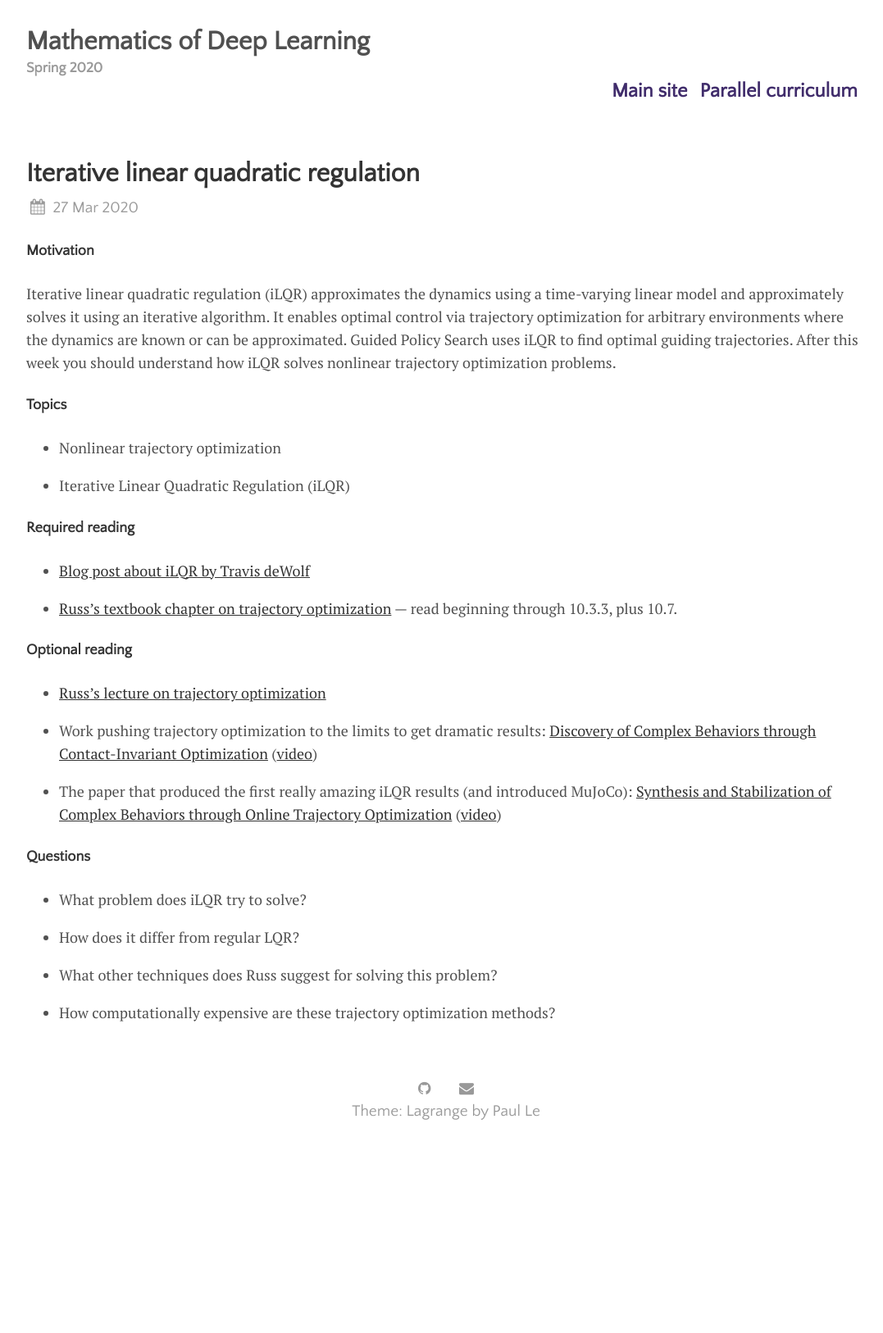
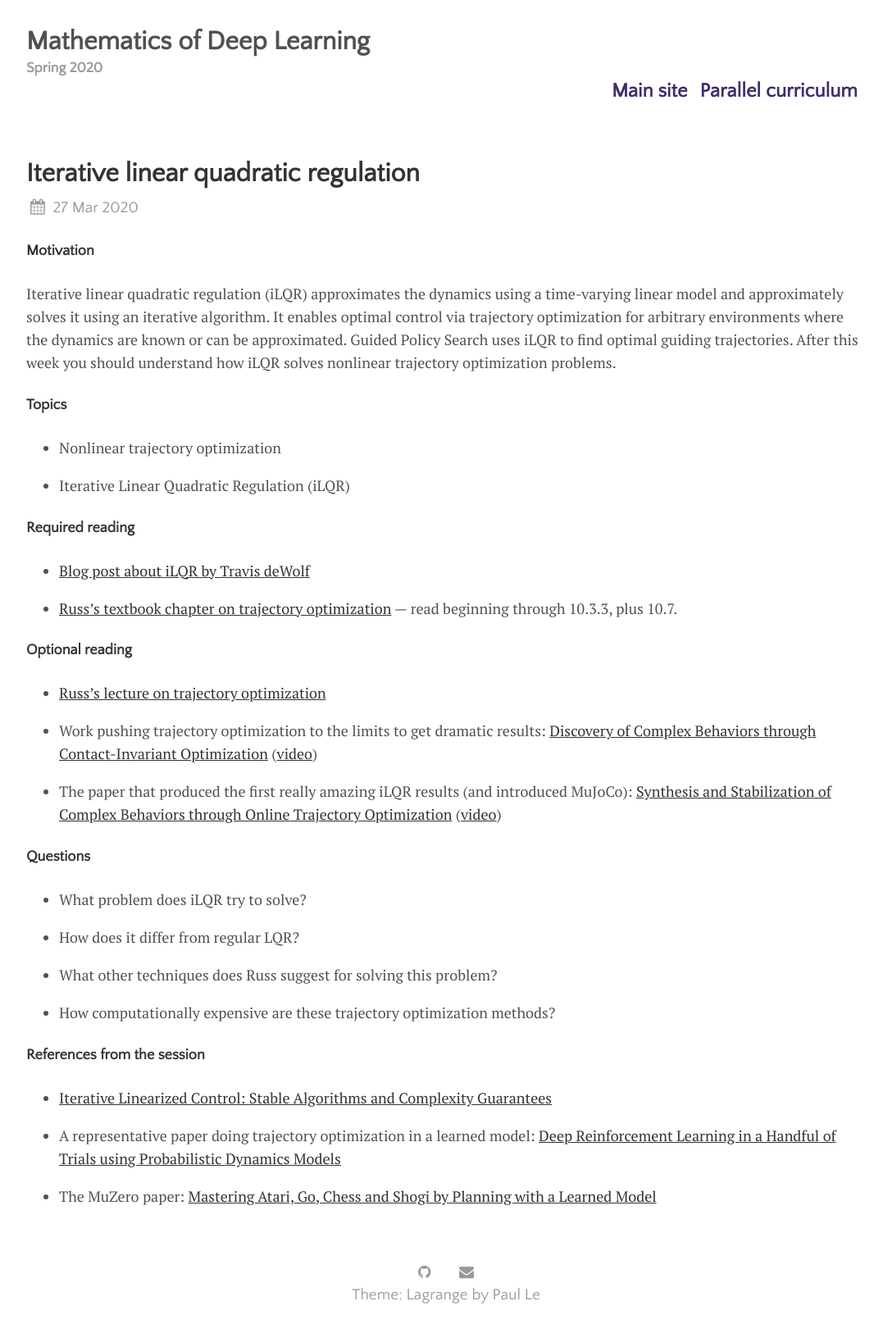
Before and after one commit to willwhitney/mathsdl-spring20, a Jekyll site: the page built from _posts/2020-03-27-iterative-ilqr.md, in a window 1280 px wide. Shown: the whole page at 82% size, without its empty margins (96-1173 px from the left). Built offline with Jekyll 4.4.1, drawn with Linux system fonts in a browser that asks for light colours; nearby versions of some CDN libraries; before the commit the page ends 1402 px from its top, so only the background shows below that.

Commit message:
add references from the session

```diff
--- a/_posts/2020-03-27-iterative-ilqr.md
+++ b/_posts/2020-03-27-iterative-ilqr.md
@@ -56,3 +56,11 @@ solves nonlinear trajectory optimization problems.
 
 -   How computationally expensive are these trajectory optimization
     methods?
+
+#### References from the session
+
+- [Iterative Linearized Control: Stable Algorithms and Complexity Guarantees](http://proceedings.mlr.press/v97/roulet19a/roulet19a.pdf)
+
+- A representative paper doing trajectory optimization in a learned model: [Deep Reinforcement Learning in a Handful of Trials using Probabilistic Dynamics Models](https://arxiv.org/abs/1805.12114)
+
+- The MuZero paper: [Mastering Atari, Go, Chess and Shogi by Planning with a Learned Model](https://arxiv.org/abs/1911.08265)
```
